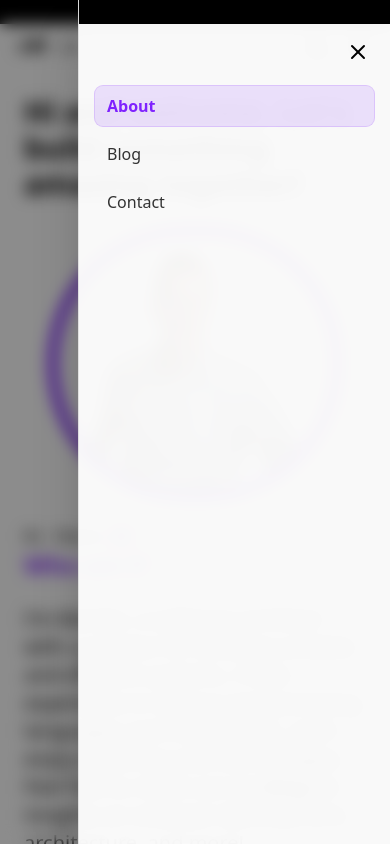
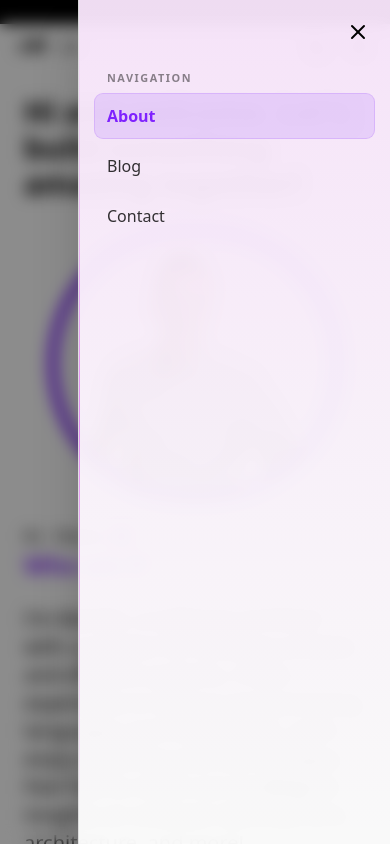
Before and after one commit to mpannekoek/Personal.Portfolio, a Next.js app in the folder client/: page / in a window 390 px wide. Both pictures are taken after a click on the button 359 px from the left and 47 px from the top of the page. Shown: the top 844 px of the page. Built offline with nearby package versions, Linux system fonts and the light colour scheme.

Commit message:
Improve mobile menu motion and visual hierarchy

```diff
--- a/client/src/app/components/nav.tsx
+++ b/client/src/app/components/nav.tsx
@@ -1,6 +1,6 @@
 "use client";
 
-import { useState, useEffect } from "react";
+import { useState, useEffect, useRef } from "react";
 import ThemeToggle from "../../theme/theme-toggle";
 import { Menu, X } from "lucide-react";
 import Link from "next/link";
@@ -21,6 +21,8 @@ export default function NavBar() {
     const pathname = usePathname();
     const [isSticky, setSticky] = useState(false);
     const [isMenuOpen, setMenuOpen] = useState(false);
+    const [isMenuVisible, setMenuVisible] = useState(false);
+    const closeTimeoutRef = useRef<number | null>(null);
 
     const isActivePath = (href: string) => {
         if (href === "/") {
@@ -44,10 +46,10 @@ export default function NavBar() {
 
     const getMobileNavItemClass = (isActive: boolean) => {
         if (isActive) {
-            return "rounded-lg bg-primary/12 px-3 py-2 text-primary font-semibold ring-1 ring-primary/25";
+            return "rounded-lg bg-primary/12 px-3 py-2.5 text-primary font-semibold ring-1 ring-primary/25";
         }
 
-        return "rounded-lg px-3 py-2 text-black/80 hover:bg-black/6 hover:text-black dark:text-white/85 dark:hover:bg-white/10 dark:hover:text-white";
+        return "rounded-lg px-3 py-2.5 text-black/80 transition-colors hover:bg-black/6 hover:text-black dark:text-white/85 dark:hover:bg-white/10 dark:hover:text-white";
     };
 
     useEffect(() => {
@@ -59,6 +61,30 @@ export default function NavBar() {
         window.addEventListener("scroll", handleScroll);
         return () => {
             window.removeEventListener("scroll", handleScroll);
+        };
+    }, []);
+
+    useEffect(() => {
+        if (closeTimeoutRef.current !== null) {
+            window.clearTimeout(closeTimeoutRef.current);
+            closeTimeoutRef.current = null;
+        }
+
+        if (isMenuOpen) {
+            setMenuVisible(true);
+            return;
+        }
+
+        closeTimeoutRef.current = window.setTimeout(() => {
+            setMenuVisible(false);
+        }, 250);
+    }, [isMenuOpen]);
+
+    useEffect(() => {
+        return () => {
+            if (closeTimeoutRef.current !== null) {
+                window.clearTimeout(closeTimeoutRef.current);
+            }
         };
     }, []);
 
@@ -101,18 +127,24 @@ export default function NavBar() {
                     </div>
                 </div>
             </nav>
-            <div className={`fixed inset-0 z-50 md:hidden ${isMenuOpen ? "block" : "hidden"}`}>
+            <div
+                className={`fixed inset-0 z-50 md:hidden transition-opacity duration-[250ms] ease-out ${
+                    isMenuVisible ? "visible" : "invisible"
+                } ${isMenuOpen ? "pointer-events-auto opacity-100" : "pointer-events-none opacity-0"}`}>
                 <button
                     type="button"
                     aria-label="Close mobile menu backdrop"
-                    className="absolute inset-0 bg-black/45 backdrop-blur-sm"
+                    className="absolute inset-0 bg-black/45 backdrop-blur-sm transition-opacity duration-[250ms] ease-out"
                     onClick={() => setMenuOpen(false)}
                 />
                 <div
                     id="mobile-menu"
-                    className="absolute top-0 right-0 bottom-0 w-4/5 max-w-sm border-l border-black/10 bg-white/95 shadow-2xl dark:border-white/10 dark:bg-zinc-950/95">
-                    <div className={(isSticky ? "hidden" : "h-6 bg-black dark:bg-secondary")} />
-                    <div className="px-4 py-3">
+                    className={`absolute top-0 right-0 bottom-0 w-4/5 max-w-sm overflow-hidden border-l border-black/10 bg-white/95 shadow-2xl transition-transform duration-[250ms] ease-out dark:border-white/10 dark:bg-zinc-950/95 ${
+                        isMenuOpen ? "translate-x-0" : "translate-x-full"
+                    }`}>
+                    <div className="pointer-events-none absolute inset-0 bg-gradient-to-b from-secondary/12 via-secondary/5 to-transparent dark:from-secondary/18 dark:via-secondary/7" />
+                    <div className="pointer-events-none absolute inset-y-6 left-0 w-px bg-gradient-to-b from-secondary/0 via-secondary/55 to-secondary/0" />
+                    <div className="relative z-10 px-4 py-4">
                         <div className="w-min ml-auto">
                             <button
                                 type="button"
@@ -124,7 +156,10 @@ export default function NavBar() {
                                 <X />
                             </button>
                         </div>
-                        <div className="mt-4 flex flex-col gap-2">
+                        <div className="mt-5 px-1">
+                            <p className="px-2 text-[0.68rem] font-semibold uppercase tracking-[0.14em] text-black/45 dark:text-white/45">Navigation</p>
+                        </div>
+                        <div className="mt-2 flex flex-col gap-1.5">
                             {navItems.map((item) => (
                                 <Link
                                     key={item.href}
```
